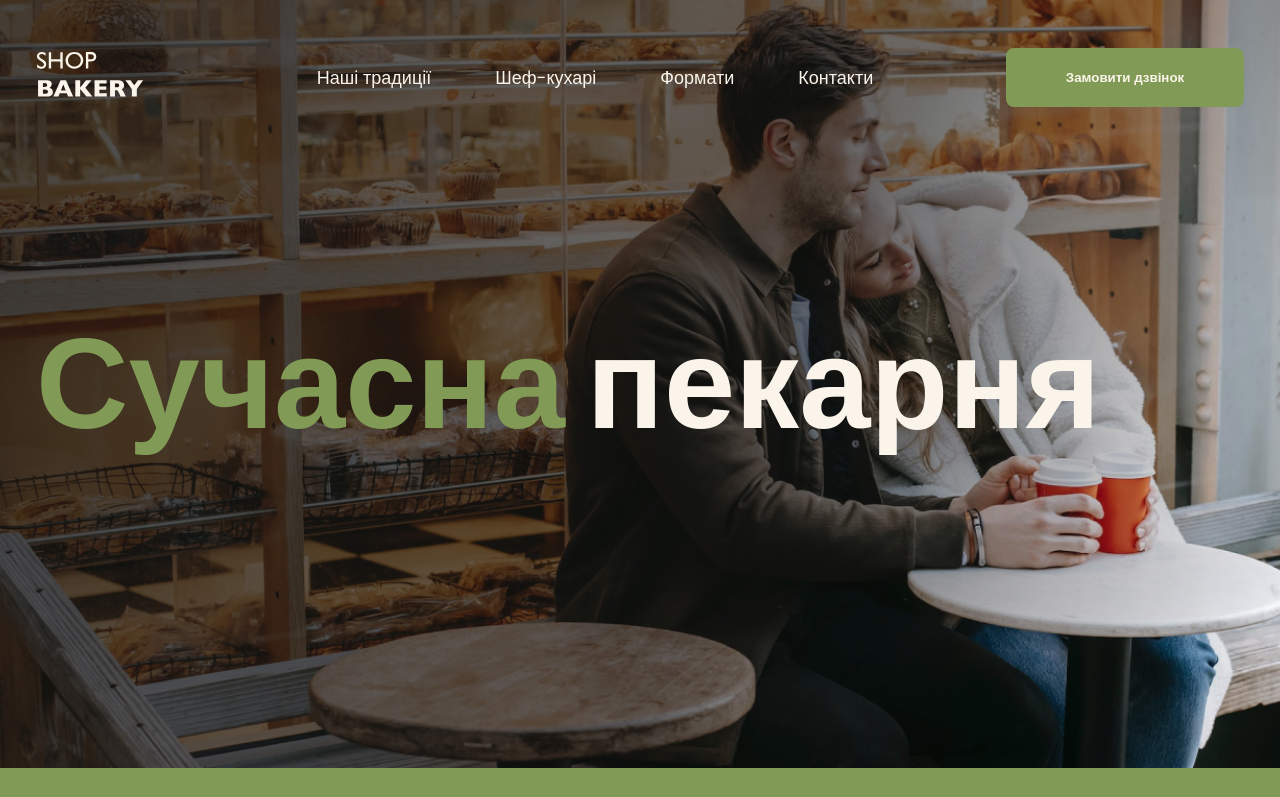
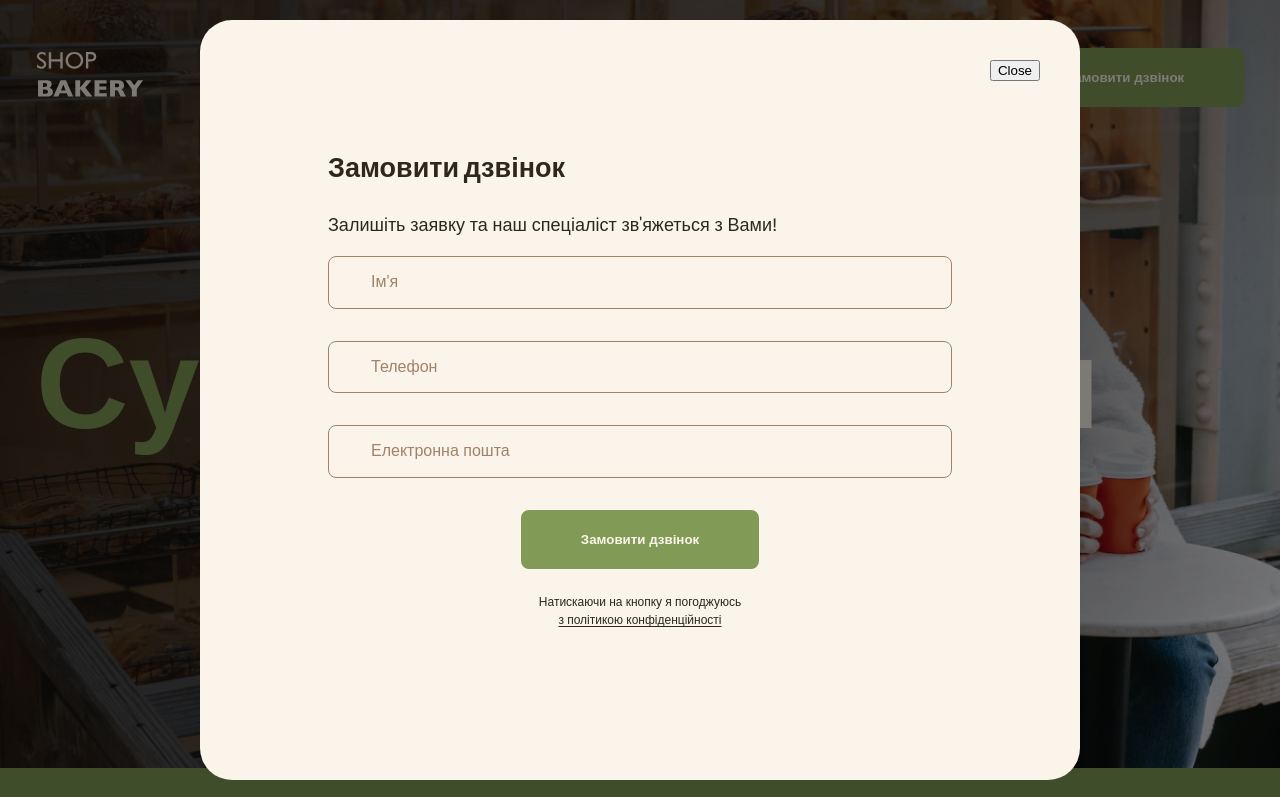
Before and after one commit to ysekh/p1sp, a plain HTML site: page index.html in a window 1280 px wide. Shown: the top 797 px of the page. Drawn offline with Linux system fonts and the light colour scheme.

Commit message:
added forms and stylized them

```diff
--- a/css/styles.css
+++ b/css/styles.css
@@ -508,8 +508,10 @@ ul {
   max-width: 880px;
   height: 100%;
   max-height: 880px;
+  padding: 128px;
   background-color: var(--color-primary-light);
   border-radius: 32px;
+  overflow-y: auto;
 }
 
 .modal-btn-close {
@@ -517,3 +519,56 @@ ul {
   top: 40px;
   right: 40px;
 }
+
+/* Form */
+.form-field {
+  margin-bottom: 32px;
+}
+
+.form-label {
+  display: block;
+}
+
+.form-input {
+  padding: 16px 42px;
+  width: 100%;
+  border: 1px solid var(--color-secondary-dark);
+  border-radius: 8px;
+  background-color: transparent;
+  font-size: 16px;
+  line-height: 1.17;
+}
+
+.form-input:focus {
+  border: 1px solid var(--color-brand-normal);
+  outline: none;
+}
+
+.form-input::placeholder {
+  color: var(--color-secondary-dark);
+  font-size: 16px;
+  line-height: 1.17;
+}
+
+.form-input:focus::placeholder {
+  color: var(--color-primary-dark);
+}
+
+.form-button {
+  margin: 0 auto 24px;
+  display: block;
+}
+
+.form-terms {
+  margin: 0 auto;
+  max-width: 220px;
+  font-weight: 500px;
+  font-size: 12px;
+  line-height: 1.5;
+  text-align: center;
+}
+
+.form-terms-link {
+  color: var(--color-primary-dark);
+  text-underline-offset: 2px;
+}
--- a/index.html
+++ b/index.html
@@ -195,7 +195,54 @@
                 Приєднуйся до мережі пекарень
               </h2>
               <p>Заповни форму, щоб ми звʼязались з тобою!</p>
-              <!-- form -->
+              <form name="contact-form" autocomplete="off">
+                <div class="form-field">
+                  <label class="form-label visually-hidden" for="user-name">
+                    Ім'я
+                  </label>
+                  <input
+                    class="form-input"
+                    type="text"
+                    name="user-name"
+                    id="user-name"
+                    placeholder="Ім'я"
+                  />
+                </div>
+                <div class="form-field">
+                  <label class="form-label visually-hidden" for="user-tel">
+                    Телефон
+                  </label>
+                  <input
+                    class="form-input"
+                    type="tel"
+                    name="user-tel"
+                    id="user-tel"
+                    placeholder="Телефон"
+                  />
+                </div>
+                <div class="form-field">
+                  <label class="form-label visually-hidden" for="user-email">
+                    Електронна пошта
+                  </label>
+                  <input
+                    class="form-input"
+                    type="email"
+                    name="user-email"
+                    id="user-email"
+                    placeholder="Електронна пошта"
+                  />
+                </div>
+
+                <button class="form-button button" type="submit">
+                  Замовити дзвінок
+                </button>
+                <p class="form-terms">
+                  Натискаючи на кнопку я погоджуюсь
+                  <a class="form-terms-link" href="#"
+                    >з політикою конфіденційності</a
+                  >
+                </p>
+              </form>
             </div>
             <iframe
               class="contact-map"
@@ -273,9 +320,57 @@
         </div>
       </div>
     </footer>
-    <div class="backdrop is-hidden">
+    <div class="backdrop">
       <div class="modal">
         <button class="modal-btn-close" type="button">Close</button>
+        <h2>Замовити дзвінок</h2>
+        <p>Залишіть заявку та наш спеціаліст зв'яжеться з Вами!</p>
+        <form name="modal-form" autocomplete="off">
+          <div class="form-field">
+            <label class="form-label visually-hidden" for="user-name">
+              Ім'я
+            </label>
+            <input
+              class="form-input"
+              type="text"
+              name="user-name"
+              id="user-name"
+              placeholder="Ім'я"
+            />
+          </div>
+          <div class="form-field">
+            <label class="form-label visually-hidden" for="user-tel">
+              Телефон
+            </label>
+            <input
+              class="form-input"
+              type="tel"
+              name="user-tel"
+              id="user-tel"
+              placeholder="Телефон"
+            />
+          </div>
+          <div class="form-field">
+            <label class="form-label visually-hidden" for="user-email">
+              Електронна пошта
+            </label>
+            <input
+              class="form-input"
+              type="email"
+              name="user-email"
+              id="user-email"
+              placeholder="Електронна пошта"
+            />
+          </div>
+
+          <button class="form-button button" type="submit">
+            Замовити дзвінок
+          </button>
+          <p class="form-terms">
+            Натискаючи на кнопку я погоджуюсь
+            <a class="form-terms-link" href="#">з політикою конфіденційності</a>
+          </p>
+        </form>
       </div>
     </div>
     <script src="./js/modal.js"></script>
```
